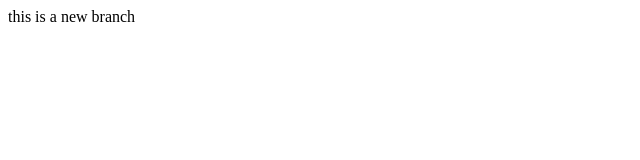
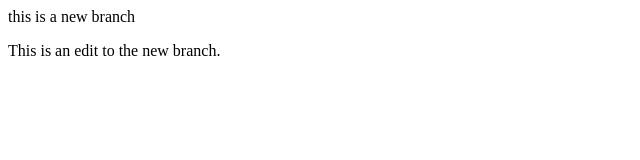
Before and after one commit to Nirisha04/LocalRepo, a plain HTML site: page index.html in a window 1280 px wide. Shown: the whole page, without its empty margins (0-640 px from the left). Drawn offline with Linux system fonts and the light colour scheme.

Commit message:
add new edit branch

```diff
--- a/index.html
+++ b/index.html
@@ -1 +1,2 @@
 <p>this is a new branch</p>
+<p>This is an edit to the new branch.</p>
```
